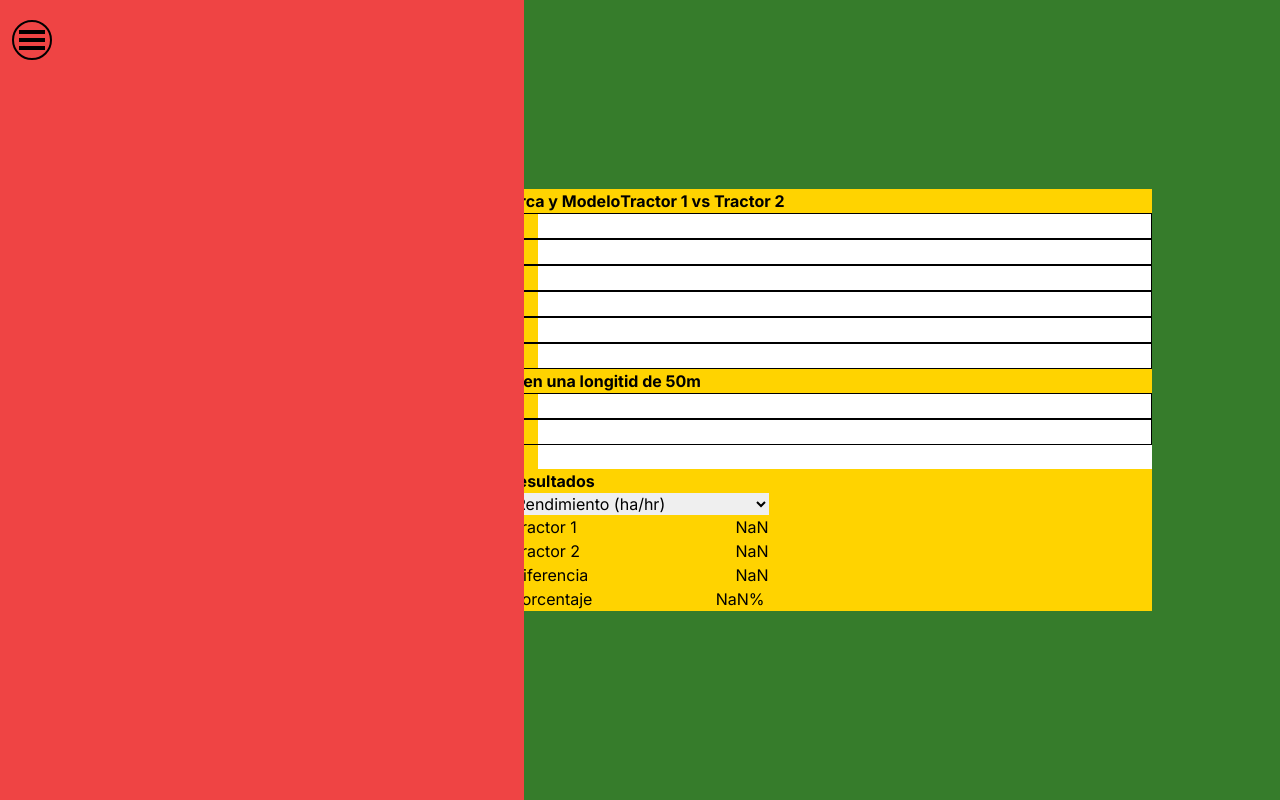
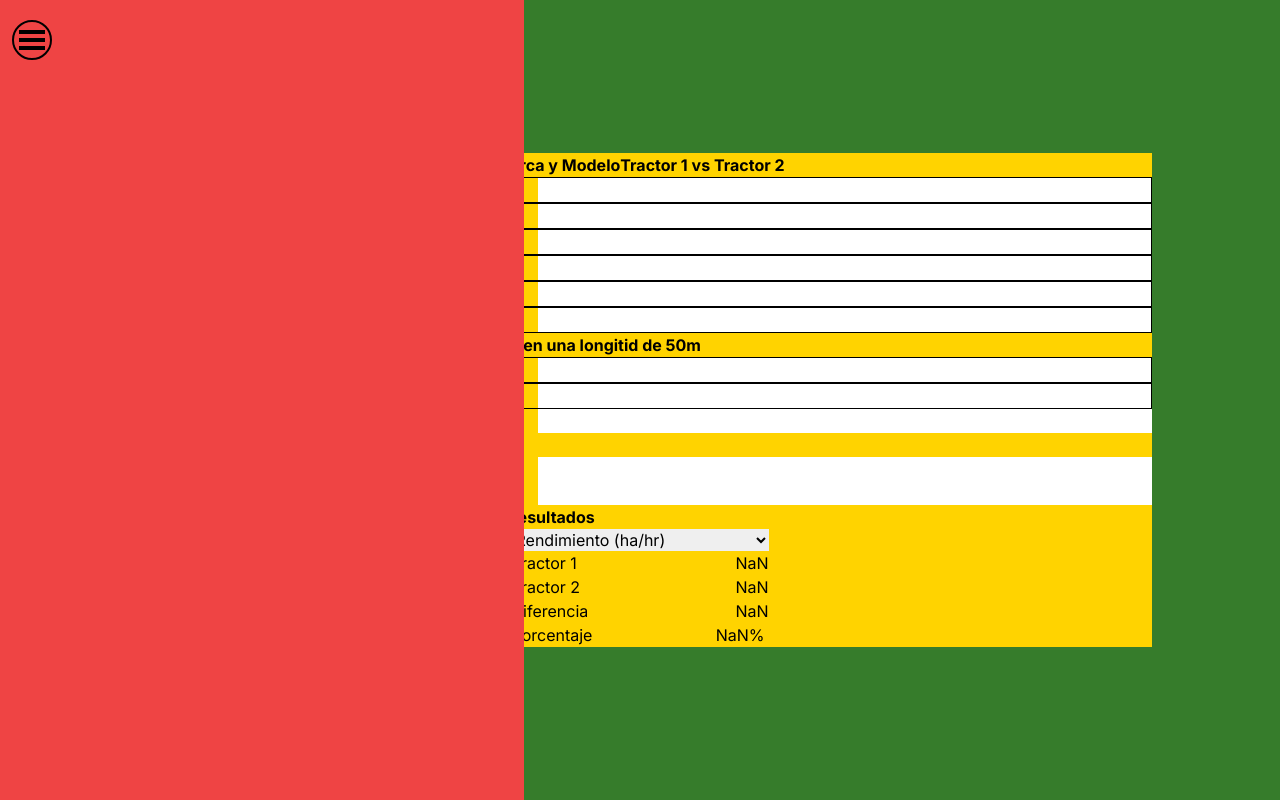
Before and after one commit to 20181020076/rastras-cinceles, a Next.js app: page /comparativa in a window 1280 px wide. Built offline with nearby package versions, Linux system fonts and the light colour scheme.

Commit message:
comparativa terminada

```diff
--- a/src/app/comparativa/page.js
+++ b/src/app/comparativa/page.js
@@ -19,6 +19,10 @@ export default function Comparativa() {
   const [conImplemento2, setConImplemento2] = useState(0);
   const [sinImplemento1, setSinImplemento1] = useState(0);
   const [sinImplemento2, setSinImplemento2] = useState(0);
+  const [velocidad1, setVelocidad1] = useState(0)
+  const [velocidad2, setVelocidad2] = useState(0)
+  const [anchoOperacion1, setAnchoOperacion1] = useState(0)
+  const [anchoOperacion2, setAnchoOperacion2] = useState(0)
 
   useEffect(() => {}, [
     potencia1,
@@ -37,6 +41,10 @@ export default function Comparativa() {
     conImplemento2,
     sinImplemento1,
     sinImplemento2,
+    velocidad1,
+    velocidad2,
+    anchoOperacion1,
+    anchoOperacion2
   ]);
   return (
     <div className="w-screen  min-h-screen flex flex-col justify-center items-center bg-primary py-10">
@@ -60,6 +68,11 @@ export default function Comparativa() {
           setConImplemento2={setConImplemento2}
           setSinImplemento1={setSinImplemento1}
           setSinImplemento2={setSinImplemento2}
+          setVelocidad1={setVelocidad1}
+          setVelocidad2={setVelocidad2}
+          setAnchoOperacion1={setAnchoOperacion1}
+          setAnchoOperacion2={setAnchoOperacion2}
+
         />
         <ResultsComparativa
           potencia1={potencia1}
@@ -78,6 +91,10 @@ export default function Comparativa() {
           conImplemento2={conImplemento2}
           sinImplemento1={sinImplemento1}
           sinImplemento2={sinImplemento2}
+          velocidad1={velocidad1}
+          velocidad2={velocidad2}
+          anchoOperacion1={anchoOperacion1}
+          anchoOperacion2={anchoOperacion2}
         />
       </div>
     </div>
--- a/src/app/components/InputsComparativa.jsx
+++ b/src/app/components/InputsComparativa.jsx
@@ -1,8 +1,6 @@
 import React, { useEffect } from "react";
 
 const InputsComparativa = ({
-  tiempo1,
-  area1,
   setPotencia1,
   setPotencia2,
   setPeso1,
@@ -19,10 +17,15 @@ const InputsComparativa = ({
   setConImplemento2,
   setSinImplemento1,
   setSinImplemento2,
+  setVelocidad1,
+  setVelocidad2,
+  setAnchoOperacion1,
+  setAnchoOperacion2
+
 
 }) => {
   useEffect(()=>{
-  },[tiempo1,area1])
+  },[])
   return (
     <div className="w-full ">
       <div className="flex justify-center items-center">
@@ -230,24 +233,49 @@ const InputsComparativa = ({
 
       {/* input numero datos teoricos */}
 
-      {/* <div className="flex w-full ">
+      <div className="flex w-full ">
         <h2 className="font-bold">Datos Teoricos</h2>
-      </div> */}
+      </div>
 
       {/* input velocidad */}
 
-      {/* <div className="flex w-full justify-center items-center">
+      <div className="flex w-full justify-center items-center">
         <p className="w-[40%] ">Velocidad (Km/hr)</p>
-        <input type="number" className="w-[30%] h-[24px]" onChange={()=>setVelocidad1()}/>
-        <input type="number" className="w-[30%] h-[24px]" />
-      </div> */}
+        <input type="number" className="w-[30%] h-[24px]" onChange={(value) => {
+            if (value.target.value == "" || value.target.value == null) {
+              setVelocidad1(0);
+            } else {
+
+              setVelocidad1(value.target.value);
+            }
+          }}/>
+         <input type="number" className="w-[30%] h-[24px]" onChange={(value) => {
+            if (value.target.value == "" || value.target.value == null) {
+              setVelocidad2(0);
+            } else {
+              setVelocidad2(value.target.value);
+            }
+          }}/>
+      </div>
       {/* Ancho de operacion implemento*/}
 
-      {/* <div className="flex w-full justify-center items-center">
+      <div className="flex w-full justify-center items-center">
         <p className="w-[40%] ">Ancho de operacion implemento (m)</p>
-        <input type="number" className="w-[30%] h-[24px]" />
-        <input type="number" className="w-[30%] h-[24px]" />
-      </div>  */}
+        <input type="number" className="w-[30%] h-[24px]" onChange={(value) => {
+            if (value.target.value == "" || value.target.value == null) {
+              setAnchoOperacion1(0);
+            } else {
+              setAnchoOperacion1(value.target.value);
+            }
+          }}/>
+        <input type="number" className="w-[30%] h-[24px]" onChange={(value) => {
+            if (value.target.value == "" || value.target.value == null) {
+              setAnchoOperacion2(0);
+            } else {
+              setAnchoOperacion2(value.target.value);
+            }
+          }}/>
+      </div>
     </div>
   );
 };
--- a/src/app/components/ResultsComparativa.jsx
+++ b/src/app/components/ResultsComparativa.jsx
@@ -17,6 +17,10 @@ const ResultsComparativa = ({
   conImplemento2,
   sinImplemento1,
   sinImplemento2,
+  velocidad1,
+  velocidad2,
+  anchoOperacion1,
+  anchoOperacion2
 
 }) => {
   const [selectedValue, setSelectedValue] = useState(0);
@@ -107,11 +111,14 @@ const ResultsComparativa = ({
 
       // eficiencia
     }else if(selectedValue==6){
-      const rend1 =  rendimiento(1)
-      const rend2 =  rendimiento(2)
+      const rendTeorico1 =  velocidad1*anchoOperacion1*1000/10000
+      const rendTeorico2 =  velocidad2*anchoOperacion2*1000/10000
 
-      const efi1 = (1-((0.72)-(rend1))/0.72)*100
-      const efi2 = (1-((0.63)-(rend2))/0.63)*100
+      const rend1 = rendimiento(1)
+      const rend2 = rendimiento(2)
+
+      const efi1 = (1-((rendTeorico1-rend1)/rendTeorico1))*100
+      const efi2 = (1-((rendTeorico2-rend2)/rendTeorico2))*100
 
       await setTractor1(efi1)
       await setTractor2(efi2)
@@ -273,7 +280,10 @@ const ResultsComparativa = ({
     conImplemento2,
     sinImplemento1,
     sinImplemento2,
-
+    velocidad1,
+    velocidad2,
+    anchoOperacion1,
+    anchoOperacion2,
     selectedValue])
   return (
     <div>
@@ -294,16 +304,17 @@ const ResultsComparativa = ({
         <div className=" justify-between">
           <div className="flex justify-between">
             <h3>Tractor 1</h3>
-            <>{selectedValue==3 || selectedValue==4 || selectedValue==8 || selectedValue==9?"$"+tractor1.toFixed(0):tractor1.toFixed(2)}</>
+            <>{selectedValue==3 || selectedValue==4 || selectedValue==8 || selectedValue==9?"$"+tractor1.toFixed(0).toString().replace(/\B(?=(\d{3})+(?!\d))/g, "."):(selectedValue==6 || selectedValue==7?tractor1.toFixed(2).replace(/\./g, ',')+"%":tractor1.toFixed(2).replace(/\./g, ','))}</>
           </div>
           <div className="flex justify-between">
             <h3>Tractor 2</h3>
-            <>{selectedValue==3 || selectedValue==4?"$"+tractor2.toFixed(0):tractor2.toFixed(2)}</>
+            <>{selectedValue==3 || selectedValue==4 || selectedValue==8 || selectedValue==9?"$"+tractor2.toFixed(0).toString().replace(/\B(?=(\d{3})+(?!\d))/g, "."):(selectedValue==6 || selectedValue==7?tractor2.toFixed(2).replace(/\./g, ',')+"%":tractor2.toFixed(2).replace(/\./g, ','))}</>
 
           </div>
           <div className="flex justify-between">
             <h3>Diferencia</h3>
-            <>{diferencia().toFixed(2)}</>
+            <>{selectedValue==3 || selectedValue==4 || selectedValue==8 || selectedValue==9?"$"+diferencia().toFixed(0).toString().replace(/\B(?=(\d{3})+(?!\d))/g, "."):(selectedValue==6 || selectedValue==7?diferencia().toFixed(2).replace(/\./g, ',')+"%":diferencia().toFixed(2).replace(/\./g, ','))}</>
+
           </div>
           <div className="flex justify-between">
             <h3>Porcentaje</h3>
```
